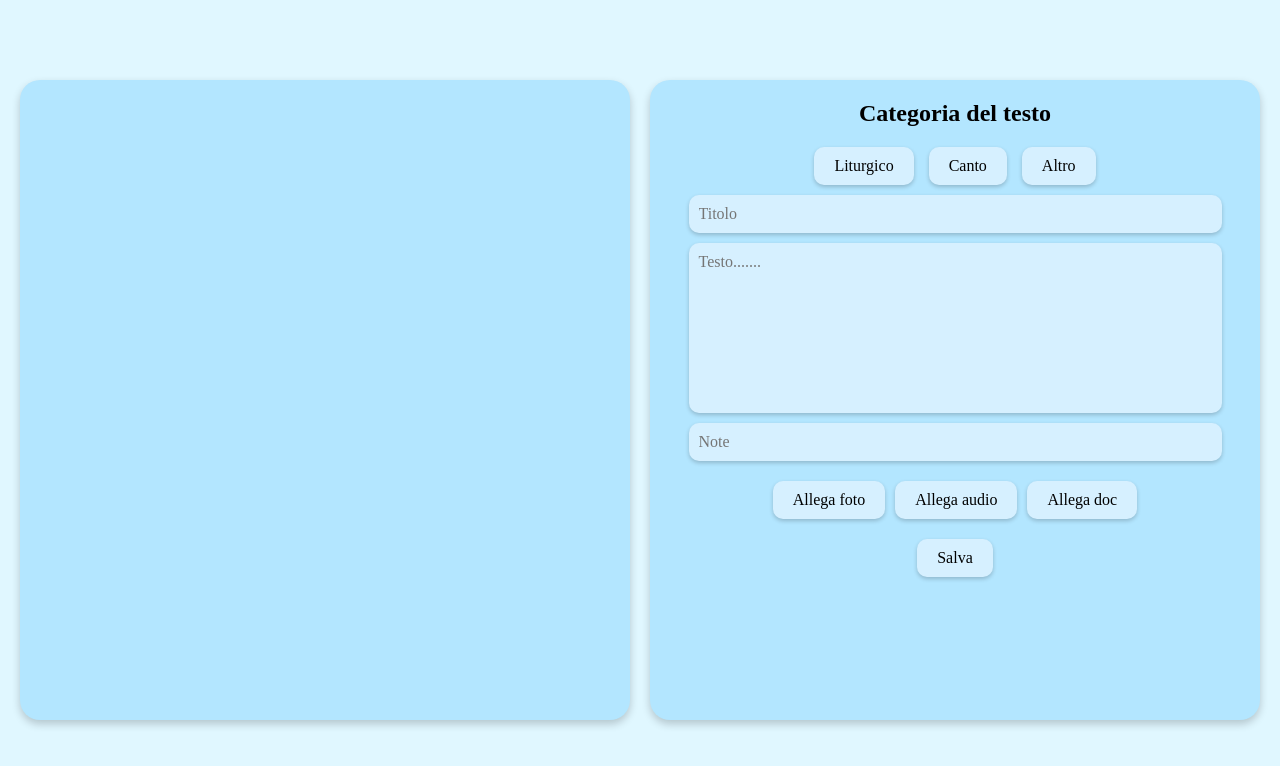
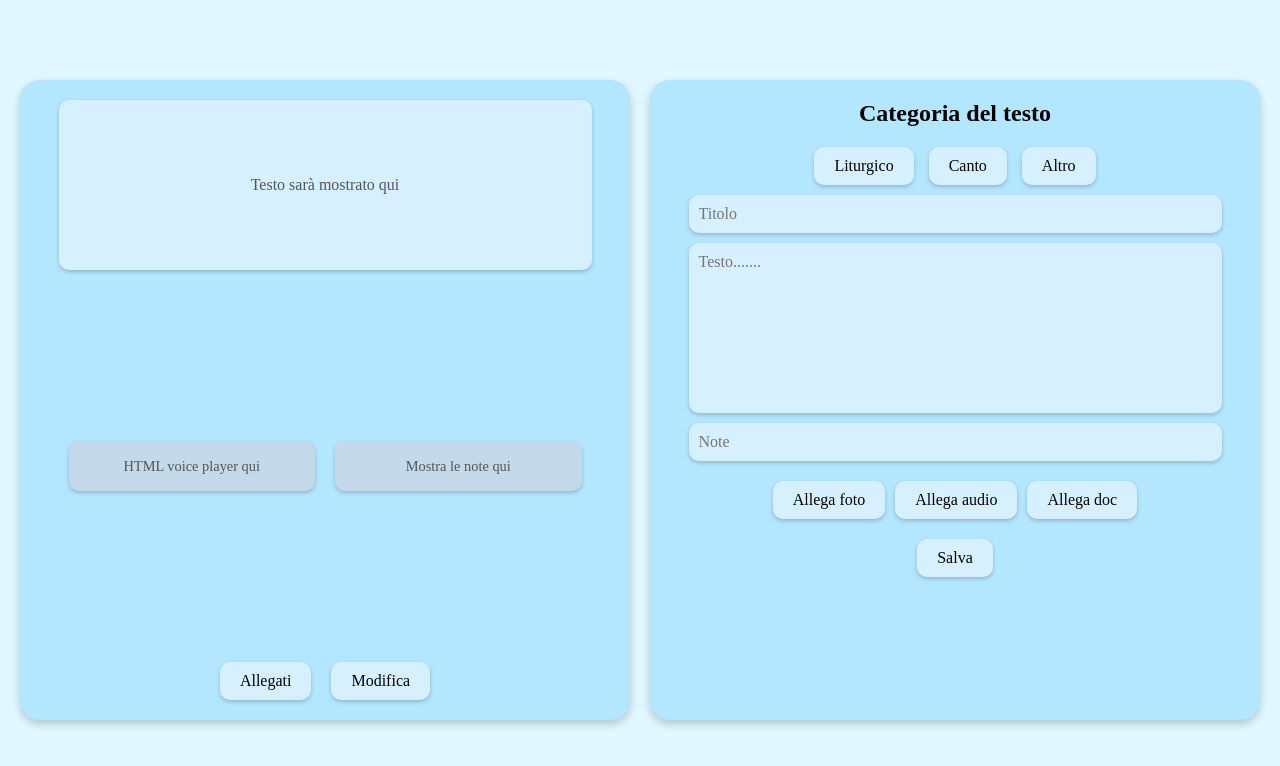
Before and after one commit to samjh1234/Canti, a plain HTML site: page index.html in a window 1280 px wide. Drawn offline with Linux system fonts and the light colour scheme; a web font is replaced by a local one.

Commit message:
Update index.html

```diff
--- a/index.html
+++ b/index.html
@@ -39,19 +39,77 @@
         }
 
         .left-box {
-            /* Styling specific to the left box if needed */
+            display: flex;
+            flex-direction: column;
+            align-items: center;
+            justify-content: space-between;
         }
 
-        .right-box {
+        /* Text Display Area */
+        .text-display {
+            width: 90%;
+            height: 150px;
+            background-color: #d6f0ff;
+            border-radius: 10px;
+            box-shadow: 0 2px 4px rgba(0, 0, 0, 0.2);
+            padding: 10px;
             text-align: center;
+            display: flex;
+            align-items: center;
+            justify-content: center;
+            font-size: 1em;
+            color: #555;
         }
 
-        /* Title Styles */
-        .title {
-            margin: 0;
-            font-size: 1.5em;
-            font-weight: bold;
-            margin-bottom: 20px;
+        /* Audio and Notes Section */
+        .audio-notes-container {
+            display: flex;
+            gap: 20px;
+            width: 90%;
+            margin-top: 20px;
+            justify-content: center;
+        }
+
+        .audio-player, .notes-display {
+            flex: 1;
+            height: 50px;
+            background-color: #c4d9e9;
+            border-radius: 10px;
+            display: flex;
+            align-items: center;
+            justify-content: center;
+            box-shadow: 0 2px 4px rgba(0, 0, 0, 0.2);
+            font-size: 0.9em;
+            color: #555;
+        }
+
+        /* Buttons */
+        .bottom-buttons {
+            display: flex;
+            gap: 20px;
+            margin-top: 20px;
+        }
+
+        /* Button Styles */
+        button {
+            background-color: #d6f0ff; /* Light blue button color */
+            border: none; /* Remove border */
+            border-radius: 10px; /* Rounded corners */
+            padding: 10px 20px; /* Padding for size */
+            font-size: 1em; /* Font size */
+            font-family: 'Inria Serif', serif; /* Apply Inria Serif font to buttons */
+            cursor: pointer;
+            box-shadow: 0 2px 4px rgba(0, 0, 0, 0.2); /* Button shadow */
+            transition: all 0.3s ease; /* Smooth transition */
+        }
+
+        button:hover {
+            background-color: #9dd7ff;
+            transform: translateY(-2px);
+        }
+
+        button:active {
+            transform: translateY(0);
         }
 
         /* Input Fields */
@@ -89,26 +147,19 @@
             margin-top: 20px;
         }
 
-        /* Button Styles */
-        button {
-            background-color: #d6f0ff; /* Light blue button color */
-            border: none; /* Remove border */
-            border-radius: 10px; /* Rounded corners */
-            padding: 10px 20px; /* Padding for size */
-            font-size: 1em; /* Font size */
-            font-family: 'Inria Serif', serif; /* Apply Inria Serif font to buttons */
-            cursor: pointer;
-            box-shadow: 0 2px 4px rgba(0, 0, 0, 0.2); /* Button shadow */
-            transition: all 0.3s ease; /* Smooth transition */
+        /* Align Save Button in Center */
+        .save-button {
+            display: flex;
+            justify-content: center;
         }
 
-        button:hover {
-            background-color: #9dd7ff; /* Darker blue on hover */
-            transform: translateY(-2px); /* Lift button on hover */
-        }
-
-        button:active {
-            transform: translateY(0); /* Reset position when clicked */
+        /* Center Title */
+        .title {
+            margin: 0;
+            font-size: 1.5em;
+            font-weight: bold;
+            margin-bottom: 20px;
+            text-align: center;
         }
 
         /* Responsive Design for Mobile Devices */
@@ -128,6 +179,15 @@
             .box {
                 min-height: auto; /* Adjust height to fit content */
             }
+
+            .audio-notes-container {
+                flex-direction: column;
+                gap: 10px;
+            }
+
+            .audio-player, .notes-display {
+                width: 100%;
+            }
         }
     </style>
 </head>
@@ -135,7 +195,21 @@
     <div class="container">
         <!-- Left Section -->
         <div class="box left-box">
-            <!-- Content for the left section can go here -->
+            <div class="text-display">
+                Testo sarà mostrato qui
+            </div>
+            <div class="audio-notes-container">
+                <div class="audio-player">
+                    HTML voice player qui
+                </div>
+                <div class="notes-display">
+                    Mostra le note qui
+                </div>
+            </div>
+            <div class="bottom-buttons">
+                <button>Allegati</button>
+                <button>Modifica</button>
+            </div>
         </div>
         <!-- Right Section -->
         <div class="box right-box">
@@ -153,7 +227,9 @@
                 <button>Allega audio</button>
                 <button>Allega doc</button>
             </div>
-            <button style="margin-top: 20px;">Salva</button>
+            <div class="save-button">
+                <button style="margin-top: 20px;">Salva</button>
+            </div>
         </div>
     </div>
 </body>
```
